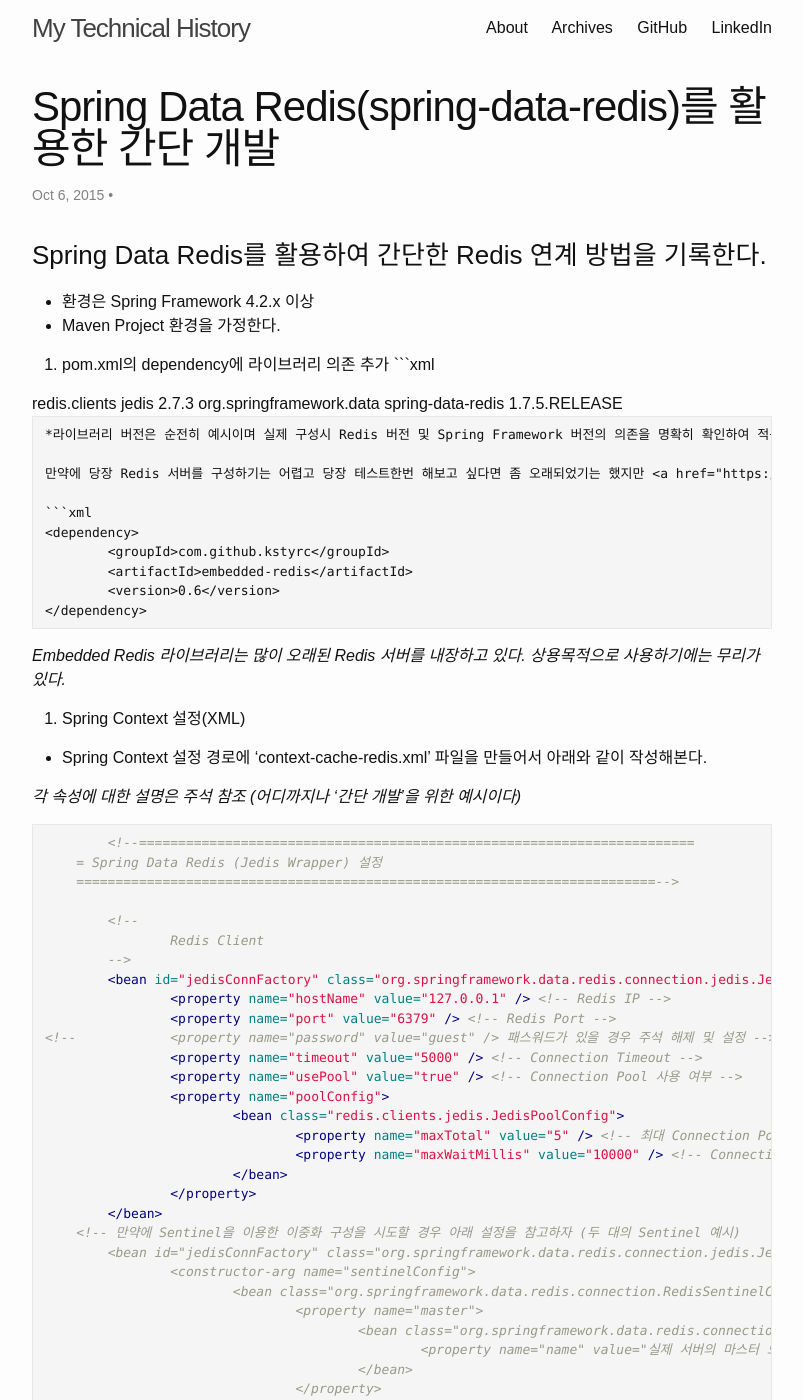
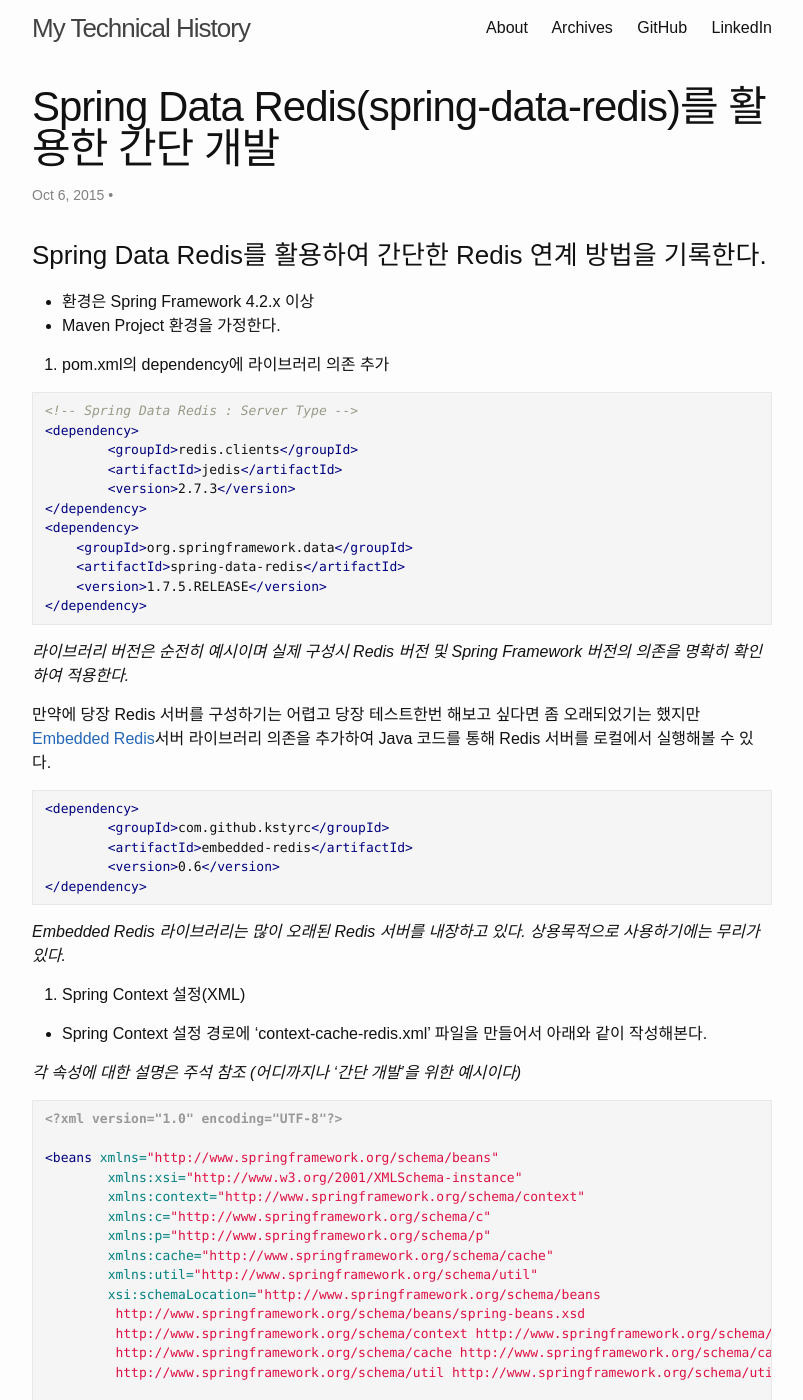
Before and after one commit to SoonhyukYoon/soonhyukyoon.github.io, a Jekyll site: the page built from _posts/2015-10-06-NOSQL-Spring_Data_Redis_Develope.md, in a window 1280 px wide and 1400 px high. Shown: the whole window, without its empty margins (238-1041 px from the left). Built offline with Jekyll 4.4.1, drawn with Linux system fonts in a browser that asks for light colours.

Commit message:
Post 깨짐 수정

````diff
--- a/_posts/2015-10-06-NOSQL-Spring_Data_Redis_Develope.md
+++ b/_posts/2015-10-06-NOSQL-Spring_Data_Redis_Develope.md
@@ -15,6 +15,7 @@ published: true
 * Maven Project 환경을 가정한다.
 
 1. pom.xml의 dependency에 라이브러리 의존 추가
+
 ```xml
 <!-- Spring Data Redis : Server Type -->
 <dependency>
@@ -28,6 +29,7 @@ published: true
     <version>1.7.5.RELEASE</version>
 </dependency>
 ```
+
 *라이브러리 버전은 순전히 예시이며 실제 구성시 Redis 버전 및 Spring Framework 버전의 의존을 명확히 확인하여 적용한다.*
 
 만약에 당장 Redis 서버를 구성하기는 어렵고 당장 테스트한번 해보고 싶다면 좀 오래되었기는 했지만 <a href="https://github.com/kstyrc/embedded-redis">Embedded Redis</a>서버 라이브러리 의존을 추가하여 Java 코드를 통해 Redis 서버를 로컬에서 실행해볼 수 있다.
@@ -48,28 +50,43 @@ published: true
 *각 속성에 대한 설명은 주석 참조 (어디까지나 '간단 개발'을 위한 예시이다)*
 
 ```xml
-	<!--=======================================================================
-    = Spring Data Redis (Jedis Wrapper) 설정
-    ==========================================================================-->
+<?xml version="1.0" encoding="UTF-8"?>
 
-	<!--
-		Redis Client
-	-->
-	<bean id="jedisConnFactory" class="org.springframework.data.redis.connection.jedis.JedisConnectionFactory">
-		<property name="hostName" value="127.0.0.1" /> <!-- Redis IP -->
-		<property name="port" value="6379" /> <!-- Redis Port -->
+<beans xmlns="http://www.springframework.org/schema/beans"
+	xmlns:xsi="http://www.w3.org/2001/XMLSchema-instance"
+	xmlns:context="http://www.springframework.org/schema/context"
+	xmlns:c="http://www.springframework.org/schema/c"
+	xmlns:p="http://www.springframework.org/schema/p"
+	xmlns:cache="http://www.springframework.org/schema/cache"
+	xmlns:util="http://www.springframework.org/schema/util"
+	xsi:schemaLocation="http://www.springframework.org/schema/beans
+	 http://www.springframework.org/schema/beans/spring-beans.xsd
+	 http://www.springframework.org/schema/context http://www.springframework.org/schema/context/spring-context.xsd
+	 http://www.springframework.org/schema/cache http://www.springframework.org/schema/cache/spring-cache.xsd
+	 http://www.springframework.org/schema/util http://www.springframework.org/schema/util/spring-util.xsd">
+
+<!--=======================================================================
+= Spring Data Redis (Jedis Wrapper) 설정
+==========================================================================-->
+
+<!--
+	Redis Client
+-->
+  <bean id="jedisConnFactory" class="org.springframework.data.redis.connection.jedis.JedisConnectionFactory">
+    <property name="hostName" value="127.0.0.1" /> <!-- Redis IP -->
+    <property name="port" value="6379" /> <!-- Redis Port -->
 <!-- 		<property name="password" value="guest" /> 패스워드가 있을 경우 주석 해제 및 설정 -->
-		<property name="timeout" value="5000" /> <!-- Connection Timeout -->
-		<property name="usePool" value="true" /> <!-- Connection Pool 사용 여부 -->
-		<property name="poolConfig">
-			<bean class="redis.clients.jedis.JedisPoolConfig">
-				<property name="maxTotal" value="5" /> <!-- 최대 Connection Pool 사이즈 -->
-				<property name="maxWaitMillis" value="10000" /> <!-- Connection Pool 최대 대기 시간 -->
-			</bean>
-		</property>
-	</bean>
-    <!-- 만약에 Sentinel을 이용한 이중화 구성을 시도할 경우 아래 설정을 참고하자 (두 대의 Sentinel 예시)
-	<bean id="jedisConnFactory" class="org.springframework.data.redis.connection.jedis.JedisConnectionFactory">
+    <property name="timeout" value="5000" /> <!-- Connection Timeout -->
+    <property name="usePool" value="true" /> <!-- Connection Pool 사용 여부 -->
+    <property name="poolConfig">
+      <bean class="redis.clients.jedis.JedisPoolConfig">
+        <property name="maxTotal" value="5" /> <!-- 최대 Connection Pool 사이즈 -->
+        <property name="maxWaitMillis" value="10000" /> <!-- Connection Pool 최대 대기 시간 -->
+      </bean>
+    </property>
+  </bean>
+  <!-- 만약에 Sentinel을 이용한 이중화 구성을 시도할 경우 아래 설정을 참고하자 (두 대의 Sentinel 예시)
+  <bean id="jedisConnFactory" class="org.springframework.data.redis.connection.jedis.JedisConnectionFactory">
 		<constructor-arg name="sentinelConfig">
 			<bean class="org.springframework.data.redis.connection.RedisSentinelConfiguration">
 				<property name="master">
@@ -181,7 +198,7 @@ published: true
 		<!-- Cache 만료 시간: 초 -->
 		<constructor-arg name="expiration" value="60" />
 	</bean>
-
+</beans>
 ```
 
 * RedisCache.prefix 속성: Redis에 저장되는 Cache 데이터들의 Key 중복 위험을 막기 위해 Cache Key앞에 붙이는 Group 구분자. 포스트 작성자는   Cache name + “:” 값으로 설정할 것을 권장한다.
````
Also changed, not shown: other parts of _posts/2015-10-06-NOSQL-Spring_Data_Redis_Develope.md (+2 -2 lines).
